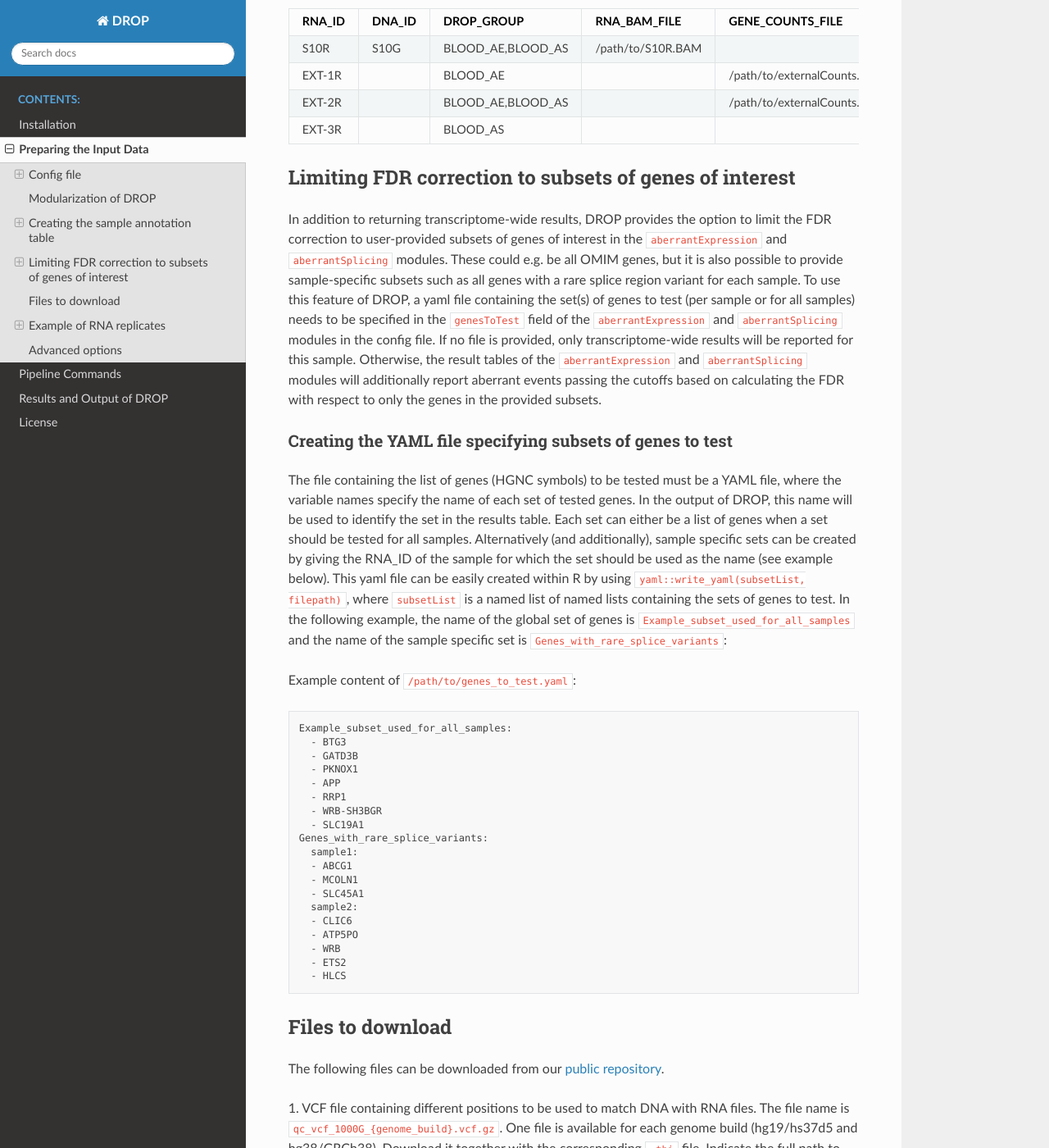
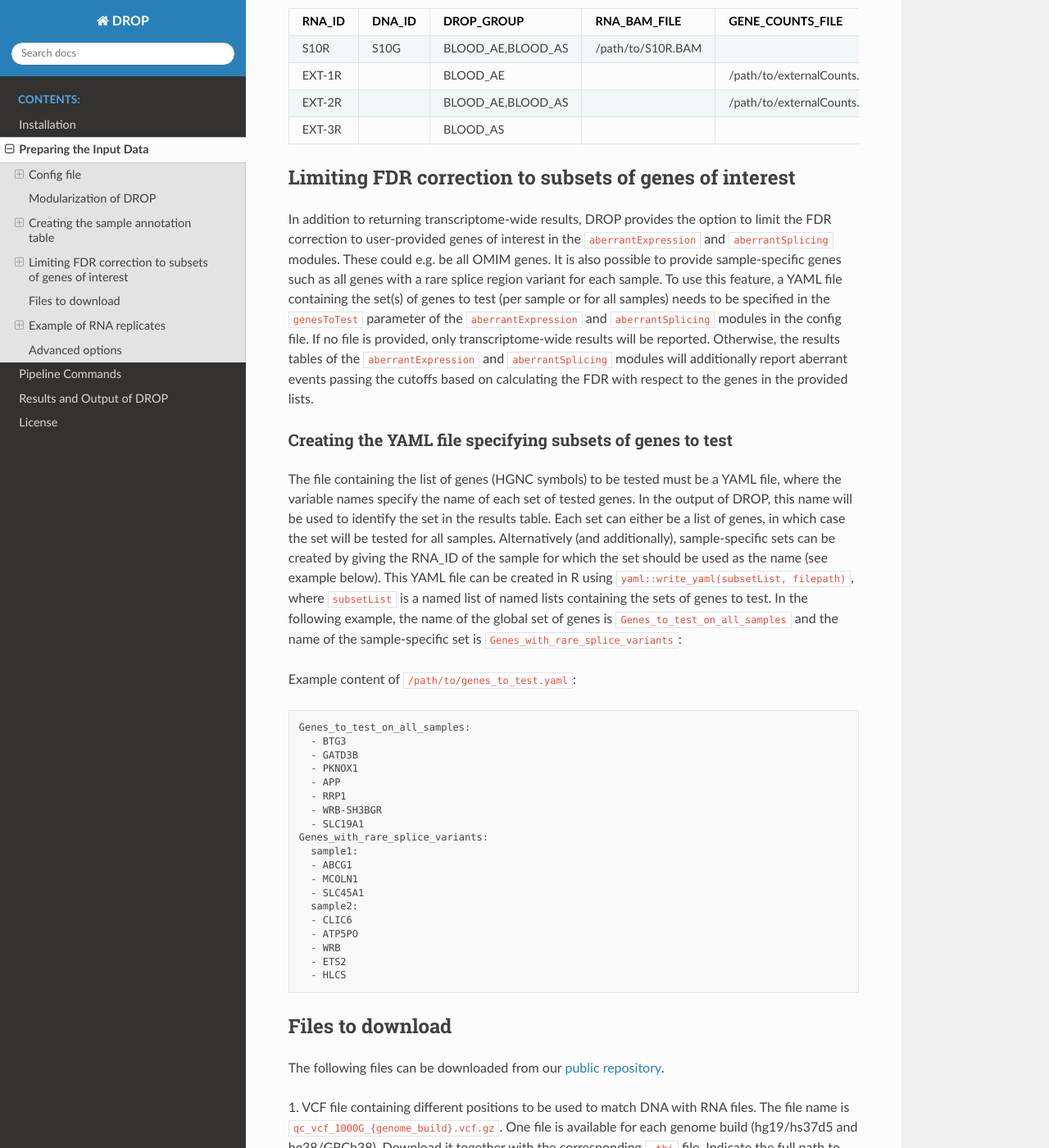
Before and after one commit to gagneurlab/drop, a Sphinx documentation site: the page built from docs/source/prepare.rst, in a window 1280 px wide and 1400 px high, scrolled down 7598 px. Shown: the whole window at 82% size. Built offline with Sphinx 7.4.7 and the Read the Docs theme 2.0.0, drawn with Linux system fonts in a browser that asks for light colours; pages that are not in the unit, such as notebooks, are missing from menus.

Commit message:
Update prepare.rst

```diff
--- a/docs/source/prepare.rst
+++ b/docs/source/prepare.rst
@@ -308,36 +308,36 @@ EXT-3R          BLOOD_AS
 Limiting FDR correction to subsets of genes of interest
 ------------------------------------
 In addition to returning transcriptome-wide results, DROP provides the option to
-limit the FDR correction to user-provided subsets of genes of interest in the
+limit the FDR correction to user-provided genes of interest in the
 ``aberrantExpression`` and ``aberrantSplicing`` modules. These could e.g. be all
-OMIM genes, but it is also possible to provide sample-specific subsets such as all
+OMIM genes. It is also possible to provide sample-specific genes such as all
 genes with a rare splice region variant for each sample.
-To use this feature of DROP, a yaml file containing the set(s) of genes to test
-(per sample or for all samples) needs to be specified in the ``genesToTest`` field
+To use this feature, a YAML file containing the set(s) of genes to test
+(per sample or for all samples) needs to be specified in the ``genesToTest`` parameter
 of the ``aberrantExpression`` and ``aberrantSplicing`` modules in the config file.
-If no file is provided, only transcriptome-wide results will be reported for this sample.
-Otherwise, the result tables of the ``aberrantExpression`` and ``aberrantSplicing`` modules
+If no file is provided, only transcriptome-wide results will be reported.
+Otherwise, the results tables of the ``aberrantExpression`` and ``aberrantSplicing`` modules
 will additionally report aberrant events passing the cutoffs based on calculating
-the FDR with respect to only the genes in the provided subsets.
+the FDR with respect to the genes in the provided lists.
 
 Creating the YAML file specifying subsets of genes to test
-+++++++++++++++++++++++++++++++++++++++++++++++++++++++
+++++++++++++++++++++++++++++++++++++++++++++++++++++++++++
 The file containing the list of genes (HGNC symbols) to be tested must be a YAML file,
 where the variable names specify the name of each set of tested genes. In the output
 of DROP, this name will be used to identify the set in the results table. Each set
-can either be a list of genes when a set should be tested for all samples. Alternatively
-(and additionally), sample specific sets can be created by giving the RNA_ID of the sample
+can either be a list of genes, in which case the set will be tested for all samples. Alternatively
+(and additionally), sample-specific sets can be created by giving the RNA_ID of the sample
 for which the set should be used as the name (see example below).
-This yaml file can be easily created within R by using ``yaml::write_yaml(subsetList, filepath)``,
+This YAML file can be created in R using ``yaml::write_yaml(subsetList, filepath)``,
 where ``subsetList`` is a named list of named lists containing the sets of genes to test.
-In the following example, the name of the global set of genes is ``Example_subset_used_for_all_samples``
-and the name of the sample specific set is ``Genes_with_rare_splice_variants``:
+In the following example, the name of the global set of genes is ``Genes_to_test_on_all_samples``
+and the name of the sample-specific set is ``Genes_with_rare_splice_variants``:
 
 Example content of ``/path/to/genes_to_test.yaml``:
 
 .. code-block:: bash
 
-    Example_subset_used_for_all_samples:
+    Genes_to_test_on_all_samples:
       - BTG3
       - GATD3B
       - PKNOX1
```
